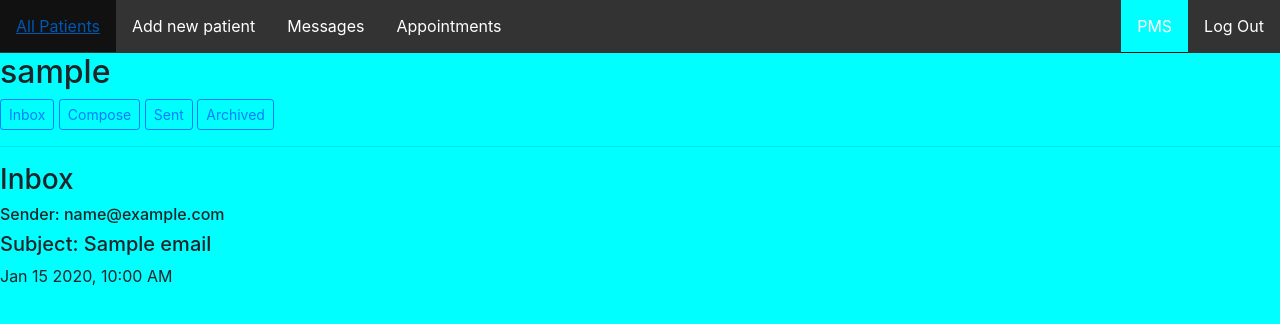
After one commit to Wilsonabdiel/pms, a Django app: page /messages in a window 1280 px wide. The commit adds this page. Shown: the top 324 px of the page. Run offline with Django 4.2, Linux system fonts and the light colour scheme; a user stored in the database is signed in; tables that the repository leaves empty hold one stand-in row (values such as "Sample post"); some libraries are stand-ins or nearby versions.

Commit message:
Added Messages functionality

```diff
--- /dev/null
+++ b/hpms/pms/static/pms/app.js
@@ -0,0 +1,146 @@
+document.addEventListener('DOMContentLoaded', function() {
+
+    // Use buttons to toggle between views
+    document.querySelector('#inbox').addEventListener('click', () => load_mailbox('inbox'));
+    document.querySelector('#sent').addEventListener('click', () => load_mailbox('sent'));
+    document.querySelector('#archived').addEventListener('click', () => load_mailbox('archive'));
+    document.querySelector('#compose').addEventListener('click', compose_email);
+    document.querySelector('#compose-form').addEventListener('submit', send_email);
+
+    // By default, load the inbox
+    load_mailbox('inbox');
+  });
+  function send_email(){
+    event.preventDefault();
+    // Store info from user
+    const recipient = document.querySelector('#compose-recipients').value;
+    const subject = document.querySelector('#compose-subject').value;
+    const body = document.querySelector('#compose-body').value;
+    // Send Email to my backend
+    fetch('/emails', {
+      method: 'POST',
+      body: JSON.stringify({
+          recipients: recipient,
+          subject: subject,
+          body: body
+      })
+    })
+    .then(response => response.json())
+    .then(result => {
+        // Print result
+        console.log(result);
+        load_mailbox('sent');
+    });
+
+  }
+  function compose_email() {
+
+    // Show compose view and hide other views
+    document.querySelector('#emails-view').style.display = 'none';
+    document.querySelector('#compose-view').style.display = 'block';
+    document.querySelector('#emails-view-detail').style.display = 'none';
+
+    // Clear out composition fields
+    document.querySelector('#compose-recipients').value = '';
+    document.querySelector('#compose-subject').value = '';
+    document.querySelector('#compose-body').value = '';
+  }
+  function viewEmail(id) {
+    fetch(`/emails/${id}`)
+      .then(response => response.json())
+      .then(email => {
+          // Print email
+          console.log(email);
+          document.querySelector('#emails-view').style.display = 'none';
+          document.querySelector('#compose-view').style.display = 'none';
+          document.querySelector('#emails-view-detail').style.display = 'block';
+
+          document.querySelector('#emails-view-detail').innerHTML= `
+          <ul class="list-group">
+          <li class="list-group-item active"><strong>From: </strong>${email.sender}</li>
+          <li class="list-group-item active"><strong>To: </strong>${email.recipients}</li>
+          <li class="list-group-item active"><strong>Subject: </strong>${email.subject}</li>
+          <li class="list-group-item active"><strong>Timestamp: </strong>${email.timestamp}</li>
+          <li class="list-group-item active"><strong>${email.body}</li>
+
+
+
+        </ul>
+          `;
+
+        const btnreply = document.createElement('button');
+        btnreply.innerHTML = 'Reply';
+        btnreply.className = "btn btn-light";
+        btnreply.addEventListener('click', function() {
+
+          compose_email();
+        document.querySelector('#compose-recipients').value = email.sender;
+        let subject = email.subject;
+        if (subject.split(' ',1[0] != "Re:")){
+          subject = "Re: "+ email.subject;
+        }
+        document.querySelector('#compose-subject').value = subject ;
+        document.querySelector('#compose-body').value = `On ${email.timestamp} ${email.sender} wrote: `;
+
+
+        });
+        document.querySelector('#emails-view-detail').append(btnreply);
+
+
+
+
+
+
+
+          // ... archive ND unarchive...
+
+          const btnarc = document.createElement('button');
+          btnarc.innerHTML = email.archived ? "Unarchive": "Archive";
+          btnarc.className = email.archived ? "btn btn-success ":"btn btn-danger ";
+          btnarc.addEventListener('click', function() {
+            fetch(`/emails/${email.id}`, {
+              method: 'PUT',
+              body: JSON.stringify({
+                  archived: !email.archived
+              })
+            })
+            .then(() => { load_mailbox('archive')})
+          });
+          document.querySelector('#emails-view-detail').append(btnarc);
+              });
+
+  }
+  function load_mailbox(mailbox) {
+
+    // Show the mailbox and hide other views
+    document.querySelector('#emails-view').style.display = 'block';
+    document.querySelector('#compose-view').style.display = 'none';
+    document.querySelector('#emails-view-detail').style.display = 'none';
+    // Show the mailbox name
+    document.querySelector('#emails-view').innerHTML = `<h3>${mailbox.charAt(0).toUpperCase() + mailbox.slice(1)}</h3>`;
+
+    fetch(`/emails/${mailbox}`)
+      .then(response => response.json())
+      .then(emails => {
+          // Print emails
+
+          // Loop through emails
+          emails.forEach(eachEmail => {
+
+            console.log(eachEmail);
+            const newEmail = document.createElement('div');
+            newEmail.className = "list list-group-item"
+            newEmail.innerHTML = `
+            <h6>Sender: ${eachEmail.sender}</h6>
+            <h5>Subject: ${eachEmail.subject}</h5>
+            <p>${eachEmail.timestamp}</p>
+            `;
+            newEmail.className = eachEmail.read ? 'read':'unread';
+            newEmail.addEventListener('click',function(){ viewEmail(eachEmail.id)});
+            document.querySelector('#emails-view').append(newEmail);
+                  });
+
+          // ... do something else with emails ...
+      });
+
+  }
--- a/hpms/pms/static/pms/styles.css
+++ b/hpms/pms/static/pms/styles.css
@@ -61,3 +61,8 @@ ul {
     margin-left: auto;
     margin-right: auto;
   }
+  .ghg{
+    width:500px;
+    margin-left: auto;
+    margin-right: auto;
+  }
--- a/hpms/pms/templates/pms/add.html
+++ b/hpms/pms/templates/pms/add.html
@@ -2,7 +2,7 @@
 {% load static %}
 {% block body %}
     <h1>Add New Patient</h1>
-    <form action="{% url 'add' %}" method="post">
+    <form action="{% url 'add' %}" class="form-group ghg" method="post">
         {% csrf_token %}
         <div class="form-group">
             <input class="form-control" autofocus type="text" name="name" placeholder="Full Name">
--- a/hpms/pms/templates/pms/all.html
+++ b/hpms/pms/templates/pms/all.html
@@ -19,7 +19,8 @@
         <p class="card-text">{{patient.diagnosis}}</p>
         <p class="card-text">{{patient.reason}}</p>
         <p class="card-text">{{patient.time}}</p>
-         {% comment %} <a href="#" class="card-link">Card link</a> {% endcomment %}
-        <a href="#" class="card-link">Edit</a>
+         {% comment %} <a  href="delete/{{ patient.id }}" class="card-link">Delete</a> {% endcomment %}
+
+         <a href="#" class="card-link">Edit</a>
       </div>
 {% endblock %}
--- a/hpms/pms/templates/pms/index.html
+++ b/hpms/pms/templates/pms/index.html
@@ -11,8 +11,10 @@
                     <h6 class="card-subtitle mb-2 text-muted">{{patient.fullname}}</h6>
                     <p class="card-text">{{patient.age}}</p>
                         <p class="card-text">{{patient.time}}</p>
-                    {% comment %} <a href="#" class="card-link">Card link</a> {% endcomment %}
+
+                        {% comment %} <a href="#" class="card-link">Card link</a> {% endcomment %}
                     <button class="btn  btn-outline-primary"><a href="{% url 'all' id=patient.id %}" class="card-link">Details</a></button>
+                    <button class="btn  btn-outline-danger"><a href="delete/{{ patient.id }}">Delete</a></button>
                 </div>
             </div>
         {% endfor %}
--- a/hpms/pms/templates/pms/layout.html
+++ b/hpms/pms/templates/pms/layout.html
@@ -15,7 +15,7 @@
             <ul>  {% if request.user.is_authenticated %}
                 <li><a href="{% url 'index' %}">All Patients</a></li>
                 <li><a  href="{% url 'add'  %}">Add new patient</a></li>
-                <li><a href="#contact">Messages</a></li>
+                <li><a href="{% url 'messages' %}">Messages</a></li>
                 <li><a href="#contact">Appointments</a></li>
                 <li style="float:right"><a href="{% url 'logout' %}">Log Out</a></li>
                 {% endif %}
@@ -26,6 +26,6 @@
         </nav>
             {% block body %}
             {% endblock %}
-        </div>
+
     </body>
 </html>
--- /dev/null
+++ b/hpms/pms/templates/pms/messages.html
@@ -0,0 +1,37 @@
+{% extends "pms/layout.html" %}
+{% load static %}
+{% block body %}
+
+<h2>{{ request.user.username }}</h2>
+
+<button class="btn btn-sm btn-outline-primary" id="inbox">Inbox</button>
+<button class="btn btn-sm btn-outline-primary" id="compose">Compose</button>
+<button class="btn btn-sm btn-outline-primary" id="sent">Sent</button>
+<button class="btn btn-sm btn-outline-primary" id="archived">Archived</button>
+{% comment %} <a class="btn btn-sm btn-outline-primary" href="{% url 'logout' %}">Log Out</a> {% endcomment %}
+<hr>
+
+<div id="emails-view">
+</div>
+<div id="emails-view-detail">
+</div>
+
+
+<div id="compose-view">
+    <h3>New Email</h3>
+    <form id="compose-form">
+        <div class="form-group">
+            From: <input disabled id="sendr" class="form-control" value="{{ request.user.email }}">
+        </div>
+        <div class="form-group">
+            To: <input id="compose-recipients"   class="form-control">
+        </div>
+        <div class="form-group">
+            <input class="form-control" id="compose-subject"  placeholder="Subject">
+        </div>
+        <textarea class="form-control" id="compose-body" placeholder="Body"></textarea>
+        <input type="submit" class="btn btn-primary"/>
+    </form>
+</div>
+
+{% endblock %}
--- a/hpms/pms/urls.py
+++ b/hpms/pms/urls.py
@@ -6,7 +6,16 @@ urlpatterns = [
     path("login", views.login_view, name="login"),
     path("logout", views.logout_view, name="logout"),
     path("register", views.register, name="register"),
+    path("messages", views.messages, name="messages"),
     path("add", views.add, name="add"),
     path("all/<int:id>", views.all, name="all"),
-    path("edit/<int:id>", views.edit, name="edit")
+    path('delete/<int:id>', views.delete, name="delete"),
+    path("edit/<int:id>", views.edit, name="edit"),
+
+
+
+    # API Routes
+    path("emails", views.compose, name="compose"),
+    path("emails/<int:email_id>", views.email, name="email"),
+    path("emails/<str:mailbox>", views.mailbox, name="mailbox"),
 ]
--- a/hpms/pms/views.py
+++ b/hpms/pms/views.py
@@ -1,9 +1,13 @@
 from django.shortcuts import render
 from django.urls import reverse
 from django.contrib.auth import authenticate, login, logout
+from django.views.decorators.csrf import csrf_exempt
+import json
+from django.contrib.auth.decorators import login_required
+from django.http import JsonResponse
 from django.http import HttpResponse, HttpResponseRedirect, request
 from django.db import IntegrityError
-from .models import User, Patient
+from .models import User, Patient, Email
 # Create your views here.
 
 def index(request):
@@ -46,6 +50,130 @@ def add(request):
         return HttpResponseRedirect(reverse("index"))
 def edit(request):
     return
+
+def delete(request, id):
+    entryData = Patient.objects.get(id=id)
+    entryData.delete()
+    return HttpResponseRedirect(reverse("index"))
+
+
+
+def messages(request):
+    if request.user.is_authenticated:
+        return render(request, "pms/messages.html")
+
+    # Everyone else is prompted to sign in
+    else:
+        return HttpResponseRedirect(reverse("login"))
+
+
+
+
+@csrf_exempt
+@login_required
+def compose(request):
+
+    # Composing a new email must be via POST
+    if request.method != "POST":
+        return JsonResponse({"error": "POST request required."}, status=400)
+
+    # Check recipient emails
+    data = json.loads(request.body)
+    emails = [email.strip() for email in data.get("recipients").split(",")]
+    if emails == [""]:
+        return JsonResponse({
+            "error": "At least one recipient required."
+        }, status=400)
+
+    # Convert email addresses to users
+    recipients = []
+    for email in emails:
+        try:
+            user = User.objects.get(email=email)
+            recipients.append(user)
+        except User.DoesNotExist:
+            return JsonResponse({
+                "error": f"User with email {email} does not exist."
+            }, status=400)
+
+    # Get contents of email
+    subject = data.get("subject", "")
+    body = data.get("body", "")
+
+    # Create one email for each recipient, plus sender
+    users = set()
+    users.add(request.user)
+    users.update(recipients)
+    for user in users:
+        email = Email(
+            user=user,
+            sender=request.user,
+            subject=subject,
+            body=body,
+            read=user == request.user
+        )
+        email.save()
+        for recipient in recipients:
+            email.recipients.add(recipient)
+        email.save()
+
+    return JsonResponse({"message": "Email sent successfully."}, status=201)
+
+
+@login_required
+def mailbox(request, mailbox):
+
+    # Filter emails returned based on mailbox
+    if mailbox == "inbox":
+        emails = Email.objects.filter(
+            user=request.user, recipients=request.user, archived=False
+        )
+    elif mailbox == "sent":
+        emails = Email.objects.filter(
+            user=request.user, sender=request.user
+        )
+    elif mailbox == "archive":
+        emails = Email.objects.filter(
+            user=request.user, recipients=request.user, archived=True
+        )
+    else:
+        return JsonResponse({"error": "Invalid mailbox."}, status=400)
+
+    # Return emails in reverse chronologial order
+    emails = emails.order_by("-timestamp").all()
+    return JsonResponse([email.serialize() for email in emails], safe=False)
+
+
+@csrf_exempt
+@login_required
+def email(request, email_id):
+
+    # Query for requested email
+    try:
+        email = Email.objects.get(user=request.user, pk=email_id)
+    except Email.DoesNotExist:
+        return JsonResponse({"error": "Email not found."}, status=404)
+
+    # Return email contents
+    if request.method == "GET":
+        return JsonResponse(email.serialize())
+
+    # Update whether email is read or should be archived
+    elif request.method == "PUT":
+        data = json.loads(request.body)
+        if data.get("read") is not None:
+            email.read = data["read"]
+        if data.get("archived") is not None:
+            email.archived = data["archived"]
+        email.save()
+        return HttpResponse(status=204)
+
+    # Email must be via GET or PUT
+    else:
+        return JsonResponse({
+            "error": "GET or PUT request required."
+        }, status=400)
+
 
 def login_view(request):
     if request.method == "POST":
```
Also changed, not shown: hpms/pms/models.py (+23 -0 lines), hpms/pms/migrations/0005_email.py (added).
